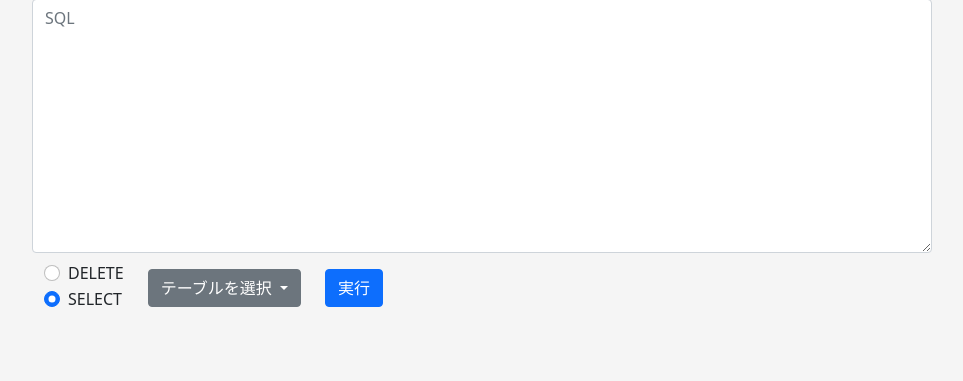
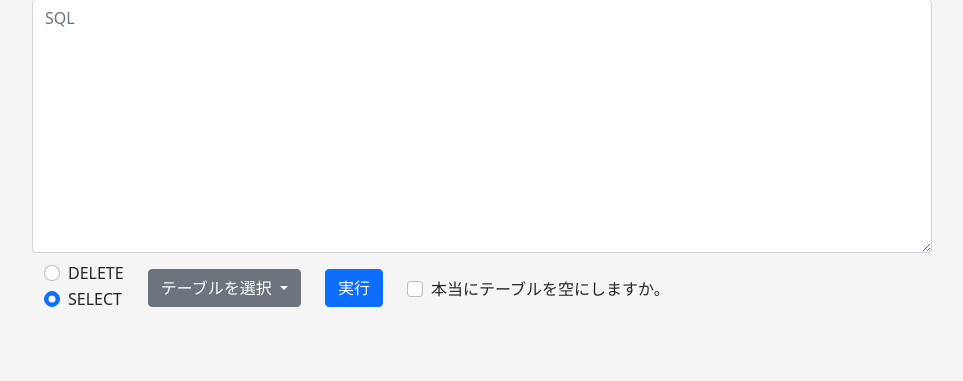
Before and after one commit to KazukiOtomo/Circlejudgebackend, a Flask app: template templates/admin/home.html in a window 1280 px wide. Shown: the part 289-670 px from the top of the page, without its empty margins (158-1121 px from the left). Run offline with Flask 2, Linux system fonts and the light colour scheme; the template is opened without the code that fills it, so the values that code supplies are empty.

Commit message:
SQLを実行する前に確認する

```diff
--- a/static/js/main.js
+++ b/static/js/main.js
@@ -3,6 +3,9 @@ document.getElementById("go-back").addEventListener("click", () => {
 });
 
 // home
+// 初期化
+document.getElementById("checkDoSQL").style.display = "none";
+
 function appendText(db_name) {
   let checkValue = "";
   let fruitRadio = document.getElementsByName("flexRadioDefault");
@@ -13,6 +16,8 @@ function appendText(db_name) {
     }
   }
   //
+  const p1 = document.getElementById("checkDoSQL");
+  //
   let sql_text = "";
   let doSQLelement = document.getElementById("doSQLBtn");
   doSQLelement.classList.remove("btn-primary");
@@ -21,10 +26,30 @@ function appendText(db_name) {
     sql_text = "SELECT * FROM " + db_name;
     document.getElementById("sql_textarea").style.color = "black";
     doSQLelement.classList.add("btn-primary");
+    doSQLelement.removeAttribute("disabled");
+    p1.style.display = "none";
   } else {
     sql_text = "DELETE FROM " + db_name;
     document.getElementById("sql_textarea").style.color = "red";
     doSQLelement.classList.add("btn-danger");
+    doSQLelement.setAttribute("disabled", "true");
+    //
+    p1.style.display = "block";
+    //
+    var allowDrinksCheckbox = document.getElementById("flexCheckDefault");
+    var drinkSelect = document.getElementById("doSQLBtn");
+
+    allowDrinksCheckbox.addEventListener(
+      "change",
+      function (event) {
+        if (event.target.checked) {
+          drinkSelect.removeAttribute("disabled");
+        } else {
+          drinkSelect.setAttribute("disabled", "true");
+        }
+      },
+      false
+    );
   }
   document.getElementById("sql_textarea").value = sql_text;
 }
--- a/templates/admin/home.html
+++ b/templates/admin/home.html
@@ -103,6 +103,19 @@
                 実行
               </button>
             </div>
+            <div class="col">
+              <div class="form-check mt-3" id="checkDoSQL">
+                <input
+                  class="form-check-input"
+                  type="checkbox"
+                  value=""
+                  id="flexCheckDefault"
+                />
+                <label class="form-check-label" for="flexCheckDefault">
+                  本当にテーブルを空にしますか。
+                </label>
+              </div>
+            </div>
           </div>
         </div>
       </form>
```
